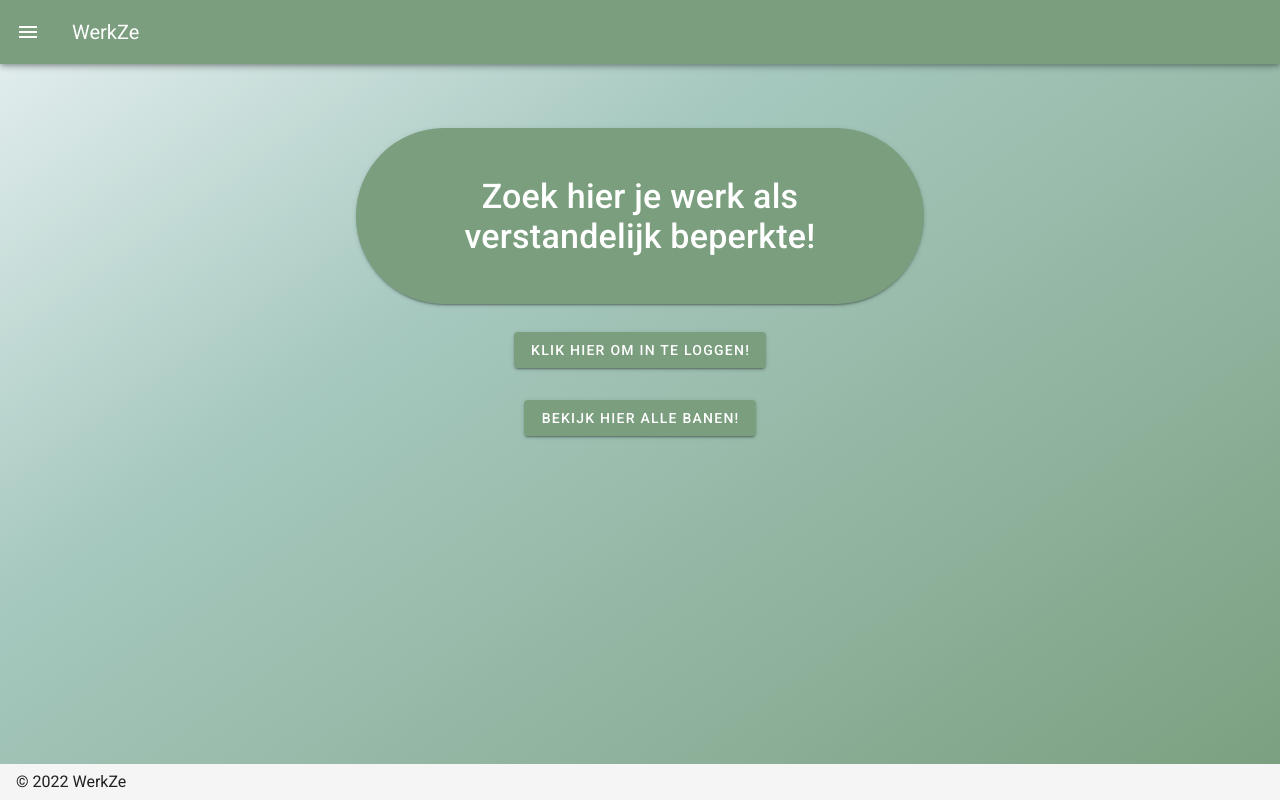
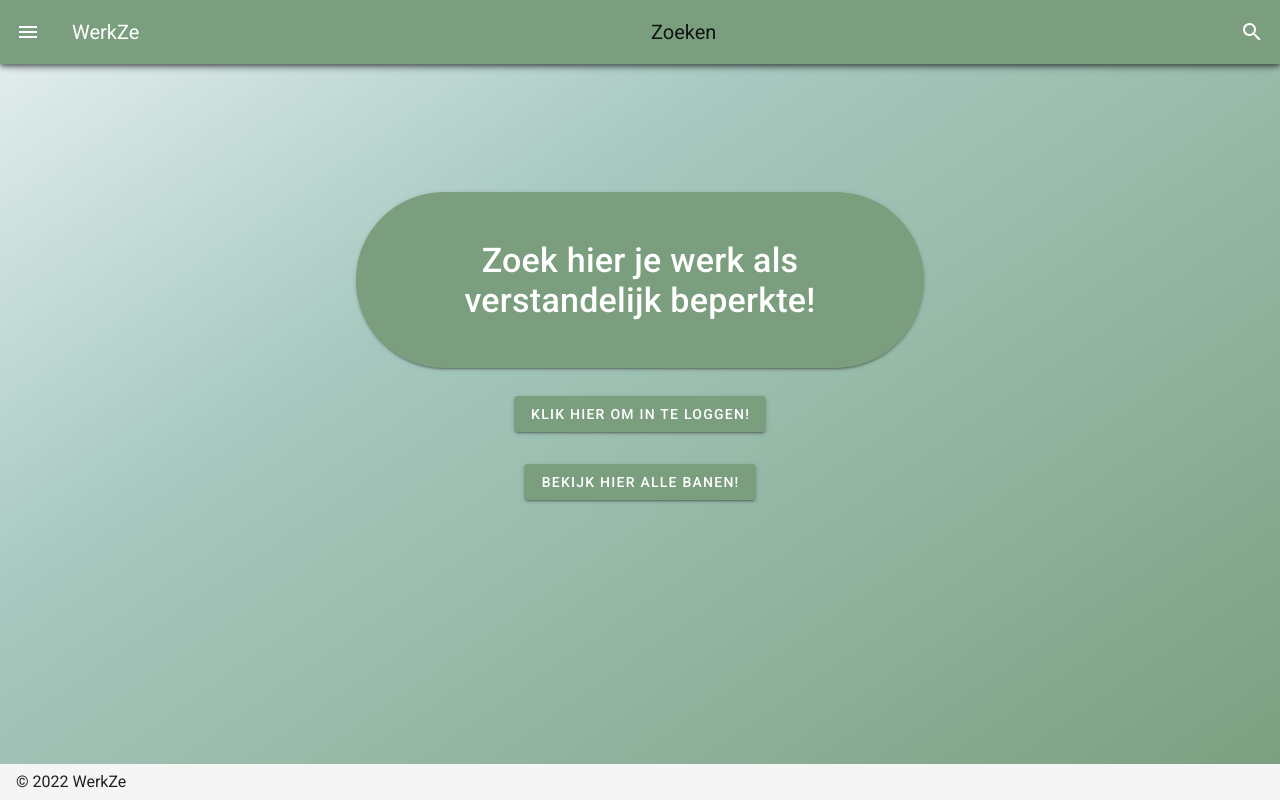
Before and after one commit to INF-Project-D/WerkZe, a Nuxt app in the folder frontend/: page / in a window 1280 px wide. Built offline with nearby package versions, Linux system fonts and the light colour scheme.

Commit message:
Zoekbar
.

```diff
--- a/frontend/layouts/default.vue
+++ b/frontend/layouts/default.vue
@@ -47,6 +47,22 @@
       <v-app-bar-nav-icon class="white--text" @click.stop="drawer = !drawer" />
       <v-toolbar-title class="white--text" v-text="title" />
       <v-spacer />
+      <v-app-bar color="primary" :clipped-left="clipped" fixed app>
+        <v-app-bar-nav-icon
+          class="white--text"
+          @click.stop="drawer = !drawer"
+        />
+        <v-toolbar-title class="white--text" v-text="title" />
+        <v-spacer />
+
+        <v-toolbar-title class="text">Zoeken</v-toolbar-title>
+
+        <v-spacer></v-spacer>
+
+        <v-btn icon color="white">
+          <v-icon>mdi-magnify</v-icon>
+        </v-btn>
+      </v-app-bar>
     </v-app-bar>
     <v-main class="template">
       <v-container>
```
Also changed, not shown: 2 other files (tests, documents, lock files or other folders).
